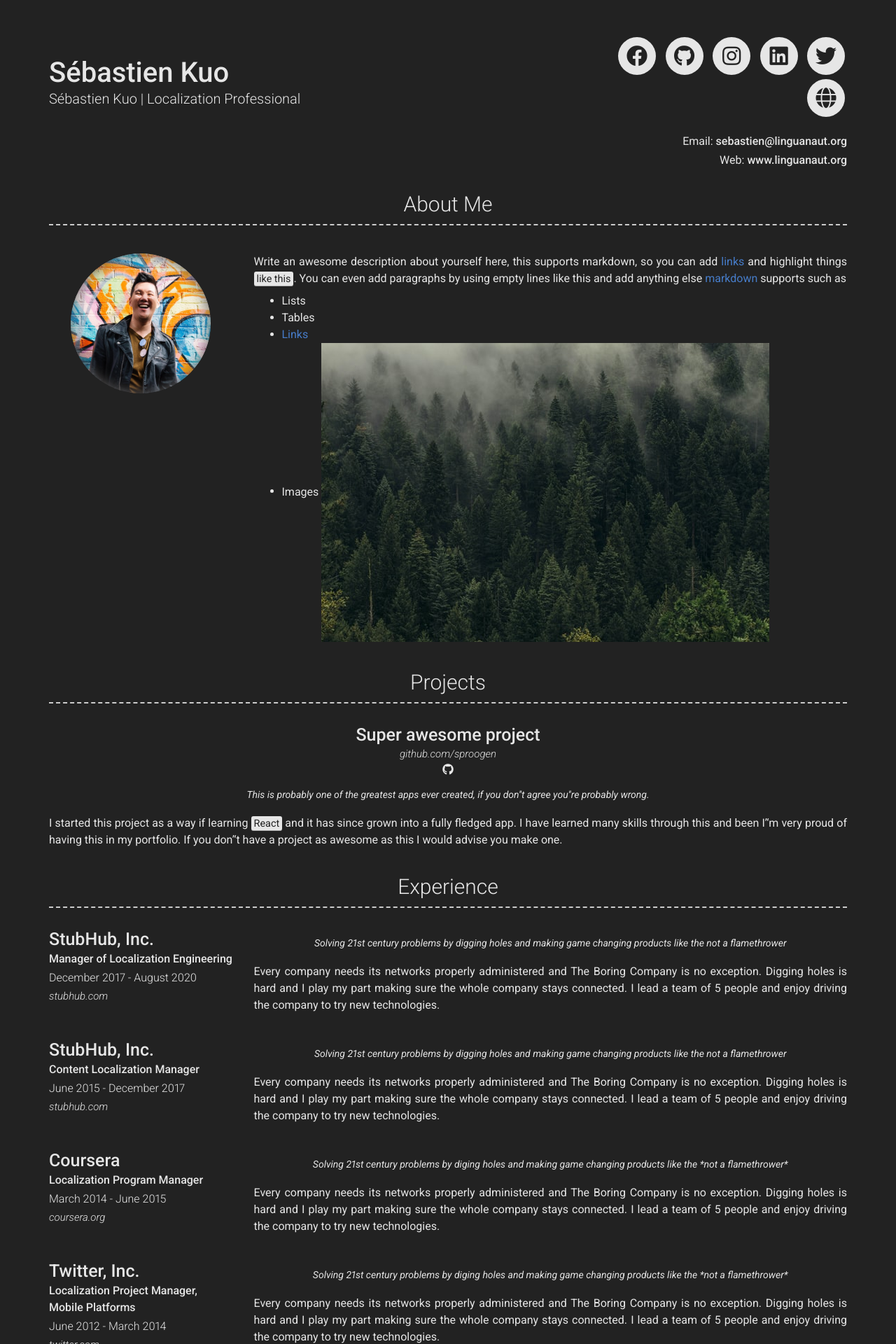
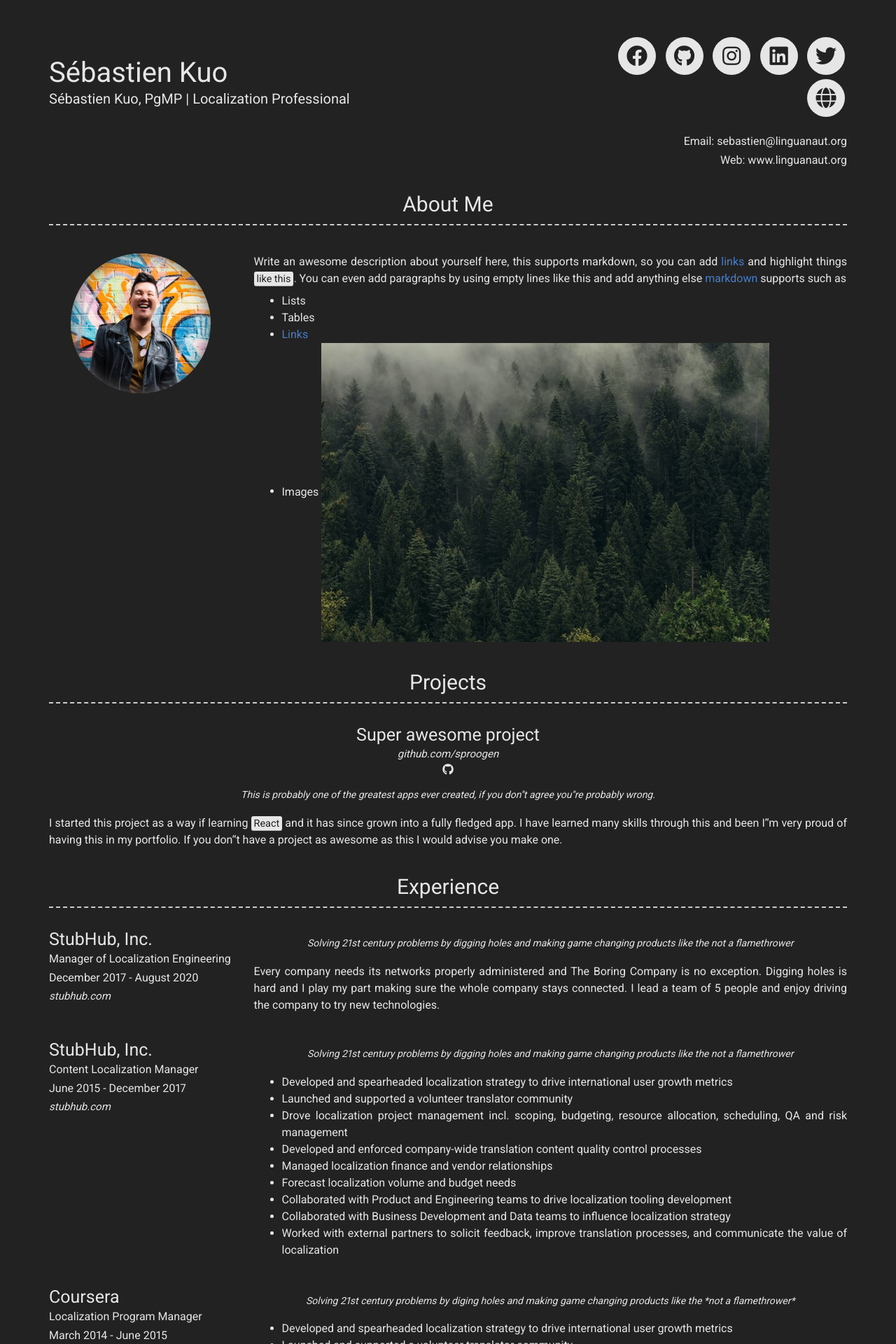
Before and after one commit to kid-pro-kuo/hello, a Jekyll site: the page built from index.md, in a window 1280 px wide. Shown: the top 1920 px of the page at 70% size. Built offline with Jekyll 4.4.1, drawn with Linux system fonts in a browser that asks for light colours; nearby versions of some CDN libraries; some web fonts are replaced; some of the changed text lies outside the part shown.

Commit message:
Test unlisted order in work experience summaries

```diff
--- a/_config.yml
+++ b/_config.yml
@@ -1,5 +1,5 @@
 ---
-title: Sébastien Kuo | Localization Professional
+title: Sébastien Kuo, PgMP | Localization Professional
 timezone: America/Los_Angeles
 collections:
   posts:
@@ -72,10 +72,16 @@ content:
     caption: June 2015 - December 2017
     quote: Solving 21st century problems by digging holes and making game changing
       products like the not a flamethrower
-    description: Every company needs its networks properly administered and The Boring
-      Company is no exception. Digging holes is hard and I play my part making sure
-      the whole company stays connected. I lead a team of 5 people and enjoy driving
-      the company to try new technologies.
+    description: |
+      - Developed and spearheaded localization strategy to drive international user growth metrics
+      - Launched and supported a volunteer translator community
+      - Drove localization project management incl. scoping, budgeting, resource allocation, scheduling, QA and risk management
+      - Developed and enforced company-wide translation content quality control processes
+      - Managed localization finance and vendor relationships
+      - Forecast localization volume and budget needs
+      - Collaborated with Product and Engineering teams to drive localization tooling development
+      - Collaborated with Business Development and Data teams to influence localization strategy
+      - Worked with external partners to solicit feedback, improve translation processes, and communicate the value of localization
   - layout: left
     title: Coursera
     link: coursera.org
@@ -83,10 +89,9 @@ content:
     caption: March 2014 - June 2015
     quote: Solving 21st century problems by diging holes and making game changing
       products like the *not a flamethrower*
-    description: Every company needs its networks properly administered and The Boring
-      Company is no exception. Digging holes is hard and I play my part making sure
-      the whole company stays connected. I lead a team of 5 people and enjoy driving
-      the company to try new technologies.
+    description: |
+      - Developed and spearheaded localization strategy to drive international user growth metrics
+      - Launched and supported a volunteer translator community
   - layout: left
     title: Twitter, Inc.
     link: twitter.com
@@ -94,10 +99,9 @@ content:
     caption: June 2012 - March 2014
     quote: Solving 21st century problems by diging holes and making game changing
       products like the *not a flamethrower*
-    description: Every company needs its networks properly administered and The Boring
-      Company is no exception. Digging holes is hard and I play my part making sure
-      the whole company stays connected. I lead a team of 5 people and enjoy driving
-      the company to try new technologies.
+    description: |
+      - Developed and spearheaded localization strategy to drive international user growth metrics
+      - Launched and supported a volunteer translator community
 - title: Education
   layout: list
   content:
--- a/_sass/base.scss
+++ b/_sass/base.scss
@@ -1,4 +1,4 @@
-@import url(https://fonts.googleapis.com/css?family=Roboto:100,300,400,700,500,500italic,400italic,300italic,100italic,700italic);
+@import url(https://fonts.googleapis.com/css2?family=Padauk&family=Roboto&family=Rubik:100,300,400,700.500,500italic,400italic,300italic,100italic,700italic);
 @import url(https://maxcdn.bootstrapcdn.com/bootstrap/3.3.5/css/bootstrap.min.css);
 @import url(https://use.fontawesome.com/releases/v5.11.2/css/all.css);
 @import url(https://use.fontawesome.com/releases/v5.11.2/css/v4-shims.css);
@@ -11,7 +11,7 @@ button, input[type="button"], input[type="reset"], input[type="submit"] {
   color: #fff;
   cursor: pointer;
   display: inline-block;
-  font-family: "Helvetica Neue", "Helvetica", "Roboto", "Arial", sans-serif;
+  font-family: "Rubik", "Roboto", "Helvetica Neue", "Arial", sans-serif;
   font-size: 1rem;
   -webkit-font-smoothing: antialiased;
   font-weight: 600;
@@ -45,7 +45,7 @@ input,
 label,
 select {
   display: block;
-  font-family: "Helvetica Neue", "Helvetica", "Roboto", "Arial", sans-serif;
+  font-family: "Rubik", "Roboto", "Helvetica Neue", "Arial", sans-serif;
   font-size: 1rem; }
 
 label {
@@ -148,7 +148,7 @@ html {
 
 body {
   background: #ffffff;
-  font-family: Roboto, sans-serif;
+  font-family: Padauk, Roboto, sans-serif;
   -webkit-font-smoothing: antialiased; }
 
 .center-text {
--- a/_sass/type.scss
+++ b/_sass/type.scss
@@ -1,6 +1,6 @@
 body {
   color: #333;
-  font-family: Roboto, sans-serif;
+  font-family: Padauk, Roboto, sans-serif;
   font-feature-settings: "kern", "liga", "pnum";
   font-size: 1rem;
   line-height: 1.5;
@@ -16,7 +16,7 @@ h3,
 h4,
 h5,
 h6 {
-  font-family: Roboto, sans-serif;
+  font-family: Padauk, Roboto, sans-serif;
   font-size: 1rem;
   line-height: 1.2;
   margin: 0 0 0.75rem;
```
